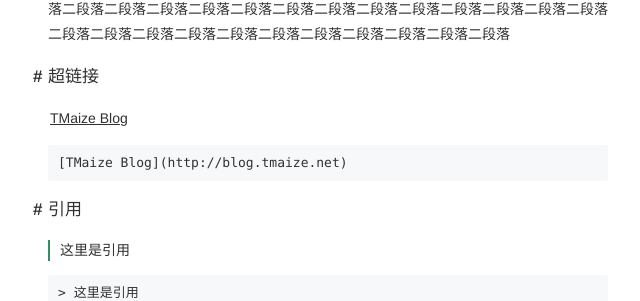
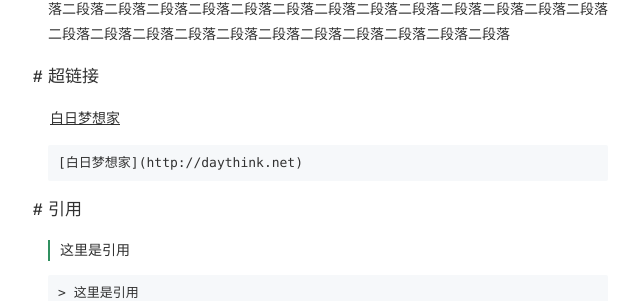
Before and after one commit to Devinteng/blog3, a Jekyll site: the page built from _posts/2019-05-28-Markdown 语法.md, in a window 1280 px wide and 900 px high, scrolled down 655 px. Shown: the part 150-451 px from the top of the window, without its empty margins (312-952 px from the left). Built offline with Jekyll 4.4.1, drawn with Linux system fonts in a browser that asks for light colours.

Commit message:
Update 2019-05-28-Markdown 语法.md

````diff
--- a/_posts/2019-05-28-Markdown 语法.md
+++ b/_posts/2019-05-28-Markdown 语法.md
@@ -35,10 +35,10 @@ categories: [小技巧]
 
 ## 超链接
 
-[TMaize Blog](http://blog.tmaize.net)
+[白日梦想家](http://daythink.net)
 
 ```
-[TMaize Blog](http://blog.tmaize.net)
+[白日梦想家](http://daythink.net)
 ```
 
 ## 引用
````
